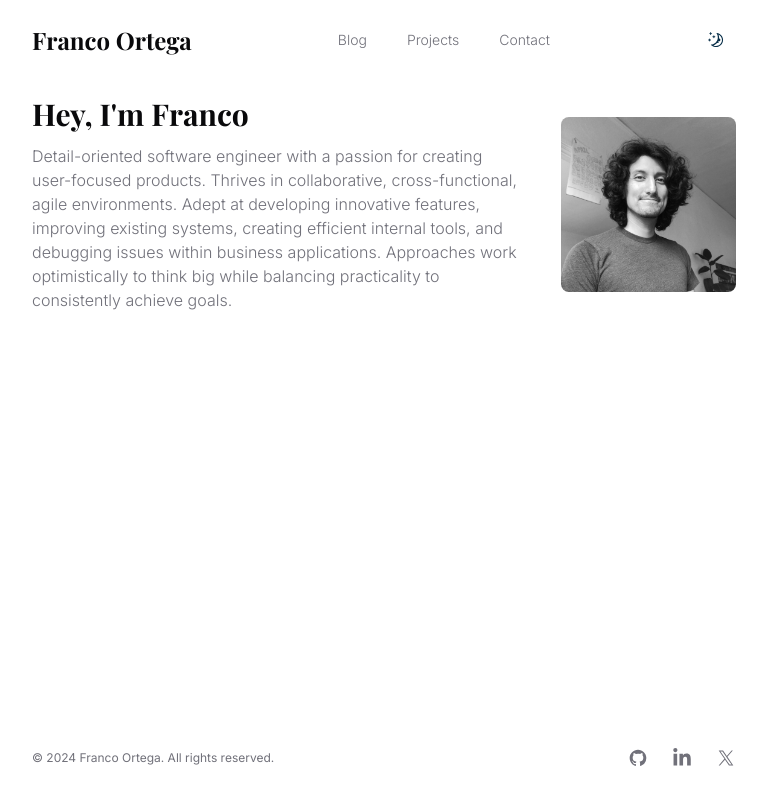
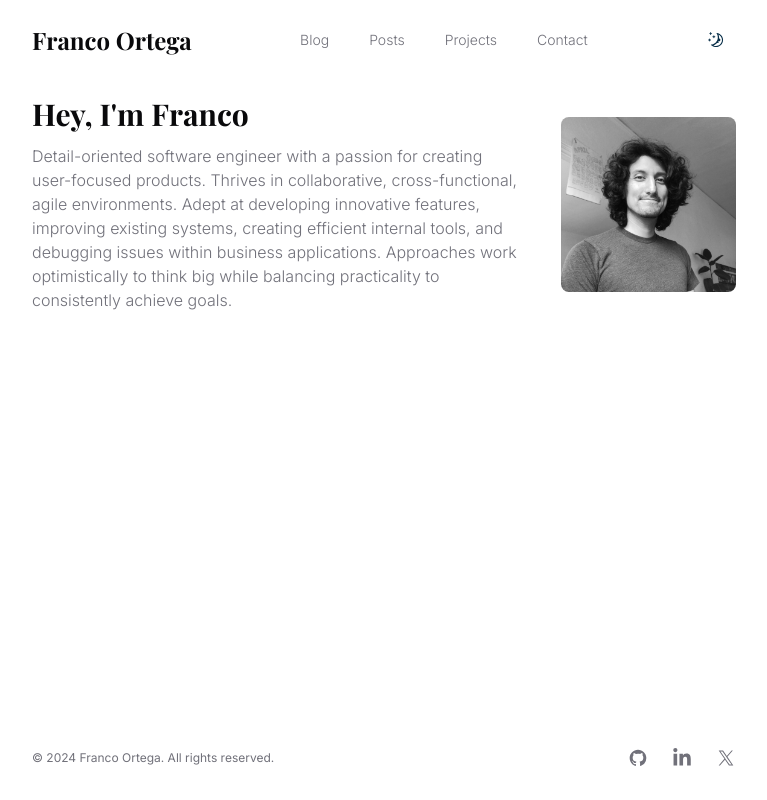
Before and after one commit to franco-ortega/portfolio-wds-hamed, a Next.js app: page / in a window 1280 px wide. Shown: the whole page, without its empty margins (256-1023 px from the left). Built offline with nearby package versions, Linux system fonts and the light colour scheme; a web font is replaced by a local one.

Commit message:
create posts link in Header

```diff
--- a/components/ui/header.tsx
+++ b/components/ui/header.tsx
@@ -16,6 +16,9 @@ export default function Header({}: Props) {
         <ul className={styles.list}>
           <li className={styles.listItem}>
             <Link href={'/blog'}>Blog</Link>
+          </li>
+          <li className={styles.listItem}>
+            <Link href={'/posts'}>Posts</Link>
           </li>
           <li className={styles.listItem}>
             <Link href={'/projects'}>Projects</Link>
```
